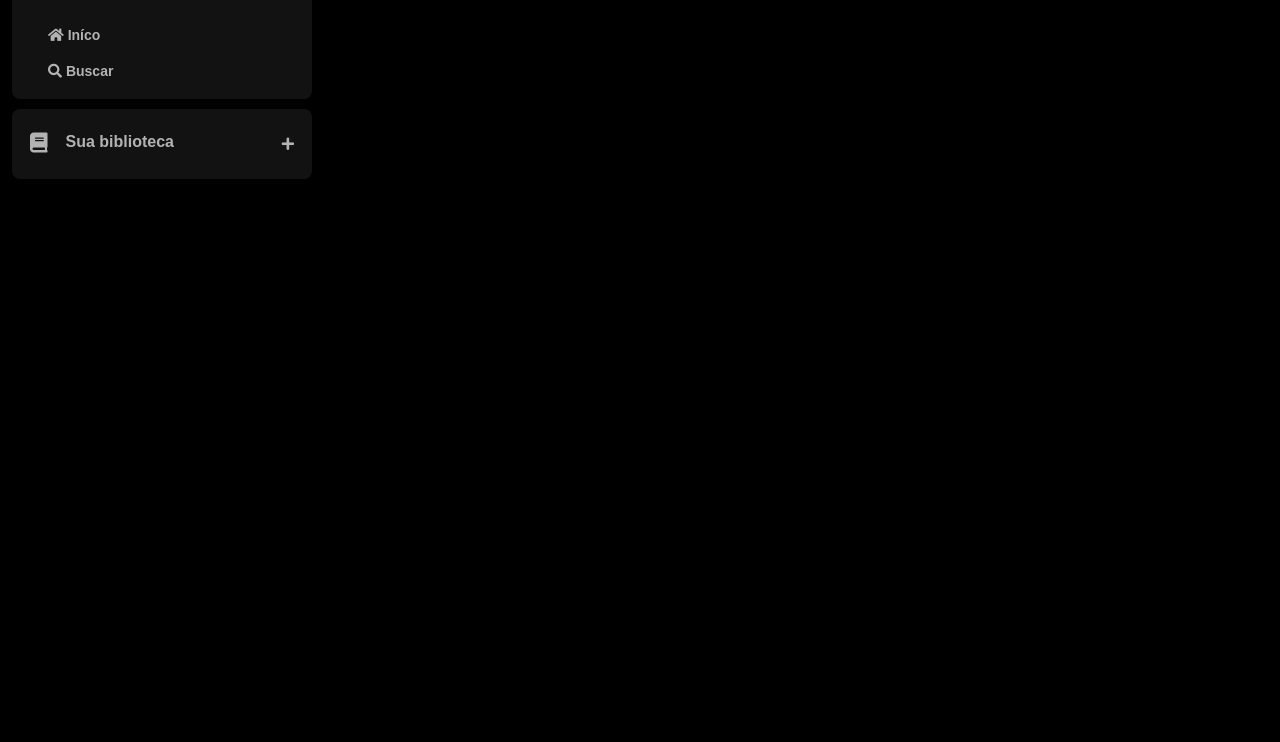
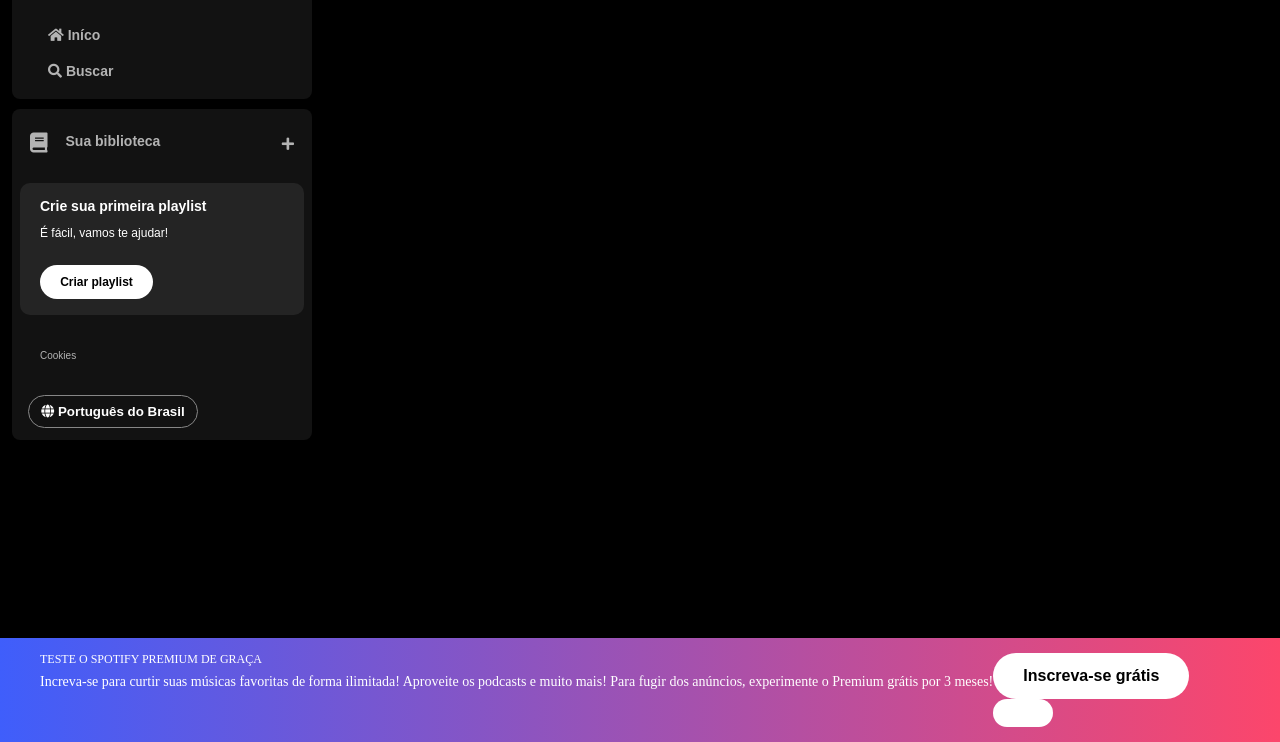
Before and after one commit to MariiMoura/IMERSAO-ALURA, a plain HTML site: page index.html in a window 1280 px wide. Shown: the part 58-800 px from the top of the page. Drawn offline with Linux system fonts and the light colour scheme.

Commit message:
Add files via upload

```diff
--- a/index.html
+++ b/index.html
@@ -19,7 +19,6 @@
                     <img src="./assets/icons/logo-spotify.png" alt="Logo do spotify">
                 </a>
                 </div>
-                <div>
                     <ul>
                         <li>
                             <a href="">
@@ -42,8 +41,37 @@
                       </button>
                       <span class="fa fa-plus"></span>
                     </div>
+                    <section class="section-playlist">
+                        <div class="section-playlist__content">
+                            <span class="text title"> Crie sua primeira playlist</span>
+                            <span class="text subtitle">É fácil, vamos te ajudar!</span>
+                            <button class="section-playlist__button">
+                                <span> Criar playlist</span>
+                            </button>
+                        </div>
+                    </section>
+                    <div class="cookies">
+                        <a href="">Cookies</a>
+                    </div>
+                    <div class="languages">
+                        <button class="languages__button">
+                            <span class="fa fa-globe"></span>
+                            <span>Português do Brasil</span>
+                        </button>
+                        </div>
                 </div>
+        </nav>
+    <footer class="disclaimer-premium">
+        <div class="text">
+            <p class="disclaimer-premium__title">Teste o Spotify Premium de graça</p>
+            <p class="disclaimer-premium__subtitle">
+                Increva-se para curtir suas músicas favoritas de forma ilimitada! Aproveite os podcasts e muito mais!
+                Para fugir dos anúncios, experimente o Premium grátis por 3 meses!
+            </p>
+        </div>
+        <div class="button">
+            <button type="button"> Inscreva-se grátis<button>
             </div>
-        </nav>
+    </footer>
 </body>
 </html>
--- a/style.css
+++ b/style.css
@@ -50,38 +50,38 @@
 
 .library {
     background-color: #121212;
-    border-radius: 0.5rem; /* 8px para rem */
+    border-radius: 8px;
     display: flex;
     justify-content: space-between;
-    min-block-size: 2.5rem; /* 40px para rem */
-    padding: 0.25rem 0.5rem; /* 4px, 8px para rem */
+    min-block-size: 40px;
+    padding: 4px 8px;
     color: #b3b3b3;
     font-weight: 600;
-    font-size: 0.875rem; /* 14px para rem */
-    margin-top: 0.625rem; /* 10px para rem */
+    font-size: 14px;
+    margin-top: 10px;
     flex-direction: column;
 }
 
 .library .library__button {
-    margin-right: 0.625rem; /* 10px para rem */
+    margin-right: 10px;
     color: #b3b3b3;
     background-color: transparent;
-    border: 0;
-    font-size: 1rem;
+    border: 0px;
+    font-size: 14px;
     font-weight: 700;
-    font-family: 'Montserrat', sans-serif;
+    font-family: "Dm Sans", sans-serif;;
     text-align: center;
     text-decoration: none;
     text-transform: none;
-    padding: 1.25rem 0.625rem; /* 20px, 10px para rem */
+    padding: 20px 10px;
     display: flex;
 }
 
 .library .library__button .fa {
-    font-size: 1.25rem; /* 20px para rem */
-    margin-right: 0.625rem; /* 10px para rem */
+    font-size: 20px;
+    margin-right: 10px;
     font-weight: 300;
-    padding-right: 0.5rem; /* 8px para rem */
+    padding-right: 8px;
 }
 
 .library__content {
@@ -90,5 +90,124 @@
 }
 
 .library .library__content .fa-plus {
-    margin: 1.5rem 0.625rem; /* 24px, 10px para rem */
+    margin: 24px 10px;
 }
+
+.section-playlist{
+    display:flex;
+    align-items: flex-start;
+    justify-content: space-between;
+    gap:20px;
+    background-color: #242424;
+    color:#b3b3b3;
+    font-weight: 600;
+    font-size: 14px;
+    margin: 8px 0px;
+    padding:16px 20px;
+    border-radius:10px;
+}
+
+.section-playlist .section-playlist__content{
+    display:flex;
+    flex-direction: column;
+}
+
+.section-playlist__content .text{
+    padding-bottom:14px;
+    color:#FFF;
+    font-family: "DM Sans", sans-serif;
+}
+
+.section-playlist__content .title{
+    font-weight: 700;
+}
+
+.section-playlist__content .subtitle{
+    font-weight: 500;
+    font-size: 12px;
+}
+
+.section-playlist__content .section-playlist__button{
+    display: flex;
+    justify-content: center;
+    background-color: #FFF;
+    color:#000;
+    border-radius: 20px;
+    font-size: 12px;
+    font-weight: 700;
+    font-family: "DM Sans", sans-serif;
+    text-decoration:none;
+    text-transform: none;
+    padding:10px;
+    margin-top: 12px;
+    border:0px;
+    width: 113px;
+}
+
+.sidebar .cookies{
+    margin:25px 20px;
+}
+
+.sidebar .cookies a{
+    color:#b3b3b3;
+    font-family: "DM Sans", sans-serif;
+    font-weight: 500;
+    font-size:10px;
+    text-decoration: none;
+}
+
+.sidebar .cookies a:hover{
+    text-decoration: underline;
+}
+
+.languages .languages__button{
+    align-items: center;
+    background-color: transparent;
+    border: 1px solid #878787;
+    color:#FFF;
+    font-weight: bold;
+    cursor:pointer;
+    width: 170px;
+    margin:8px;
+    padding:8px;
+    border-radius:20px;
+}
+
+.disclaimer-premium {
+    position: fixed;
+    bottom: 0;
+    left: 0;
+    right: 0;
+    background: linear-gradient(to right,#3f5efb,#fc466b);
+    padding: 15px 40px;
+    display: flex;
+    justify-content: space-between;
+}
+.disclaimer-premium .text {
+   flex-shrink: 0;
+}
+.disclaimer-premium .disclaimer-premium__title {
+    color: #ffffff;
+    text-transform: uppercase;
+    font-weight: 400;
+    font-size: 12px;
+    margin-bottom: 10px;
+}
+
+.disclaimer-premium .disclaimer-premium__subtitle {
+    color: #ffffff;
+    font-size: 14px;
+    font-weight: 500;
+}
+
+.disclaimer-premium button {
+    background-color: #ffffff;
+    color: #000000;
+    font-size: 16px;
+    font-weight: bold;
+    padding: 14px 30px;
+    border: 0px;
+    border-radius: 40px;
+    cursor: pointer;
+    flex-shrink: 0;
+}
```
